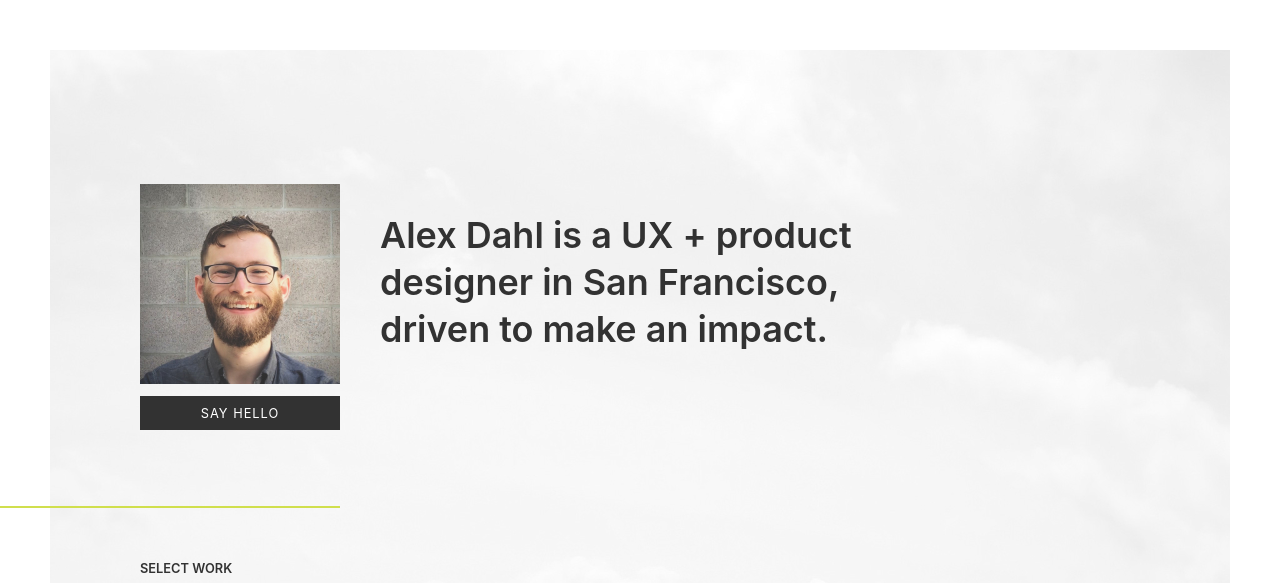
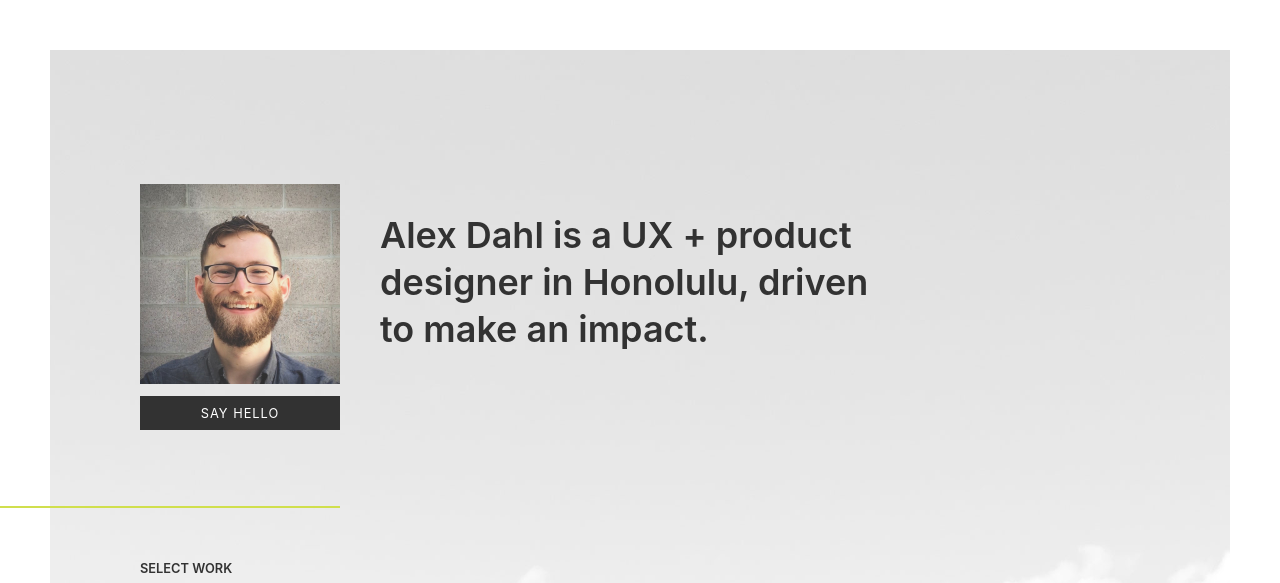
Before and after one commit to alexdahl/alexdahl.com, a plain HTML site: page index.html in a window 1280 px wide. Shown: the top 583 px of the page. Drawn offline with Linux system fonts and the light colour scheme.

Commit message:
switch to Honolulu

```diff
--- a/assets/style.css
+++ b/assets/style.css
@@ -17,7 +17,7 @@ body {
 
 .container {
   min-height: 100vh;
-  background-image: url('olympic.jpg');
+  background-image: url('turtle-beach-fade.jpg');
   background-size: cover;
   background-position: center;
   background-repeat: no-repeat;
--- a/index.html
+++ b/index.html
@@ -4,12 +4,12 @@
     <meta charset="UTF-8">
     <meta name="viewport" content="width=device-width,initial-scale=1">
     <title>Alex Dahl, UX + Product Design</title>
-    <meta name="description" content="UX + product designer in San Francisco, driven to make an impact. Available for contract work.">
+    <meta name="description" content="UX + product designer in Honolulu, driven to make an impact. Available for contract work.">
     <meta property="og:title" content="Alex Dahl, UX + Product Design"/>
     <meta property="og:type" content="website"/>
     <meta property="og:image" content="/images/alexdahl.png"/>
     <meta property="og:url" content="http://alexdahl.com/"/>
-    <meta property="og:description" content="UX + product designer in San Francisco, driven to make an impact. Available for contract work."/>
+    <meta property="og:description" content="UX + product designer in Honolulu, driven to make an impact. Available for contract work."/>
     <link href="/favicon.ico" type="image/x-icon" rel="shortcut icon"/>
     <link href="assets/apple-touch-icon.png" sizes="152x152" rel="apple-touch-icon">
     <link rel="stylesheet" href="assets/style.css" type="text/css">
@@ -28,7 +28,7 @@
       <div class="border">
 
         <header>
-          <h1>Alex Dahl is a UX + product designer in San Francisco, driven to make an impact.</h1>
+          <h1>Alex Dahl is a UX + product designer in Honolulu, driven to make an impact.</h1>
           <div class="profile">
             <img class="portrait" src="assets/alexdahl.jpg" width="375">
             <a href="mailto:hello@alexdahl.com" class="button">Say Hello</a>
```
Also changed, not shown: assets/turtle-beach-fade.jpg (added).
